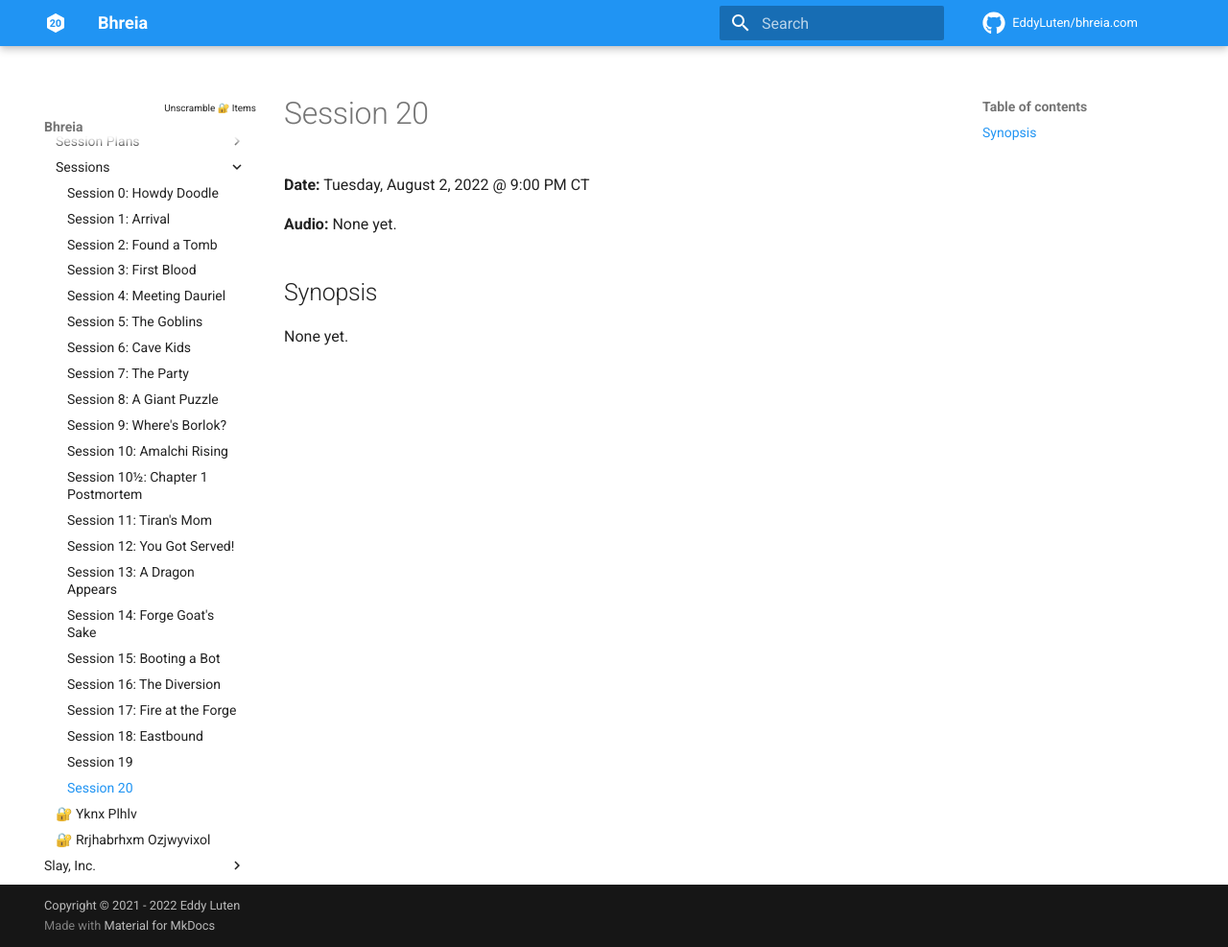
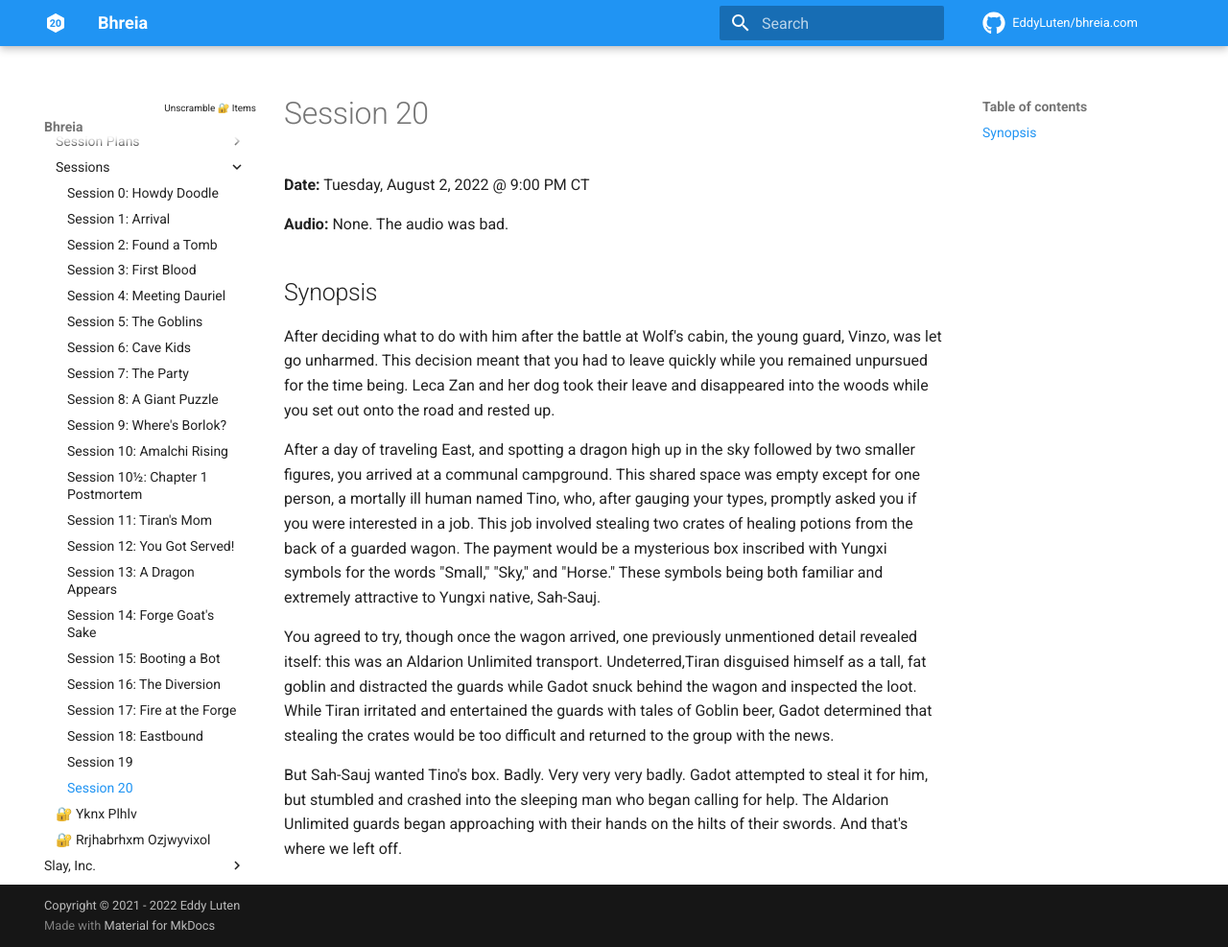
Before and after one commit to EddyLuten/bhreia.com, an MkDocs documentation site: the page built from docs/campaigns/braving-bhreia/sessions/session-20.md, in a window 1280 px wide and 987 px high. Shown: the whole window at 96% size. Built offline with MkDocs 1.6.1 and Material for MkDocs 9.7.7, drawn with Linux system fonts in a browser that asks for light colours; comment, search, counter and statistics services are not loaded.

```diff
--- a/docs/campaigns/braving-bhreia/sessions/session-20.md
+++ b/docs/campaigns/braving-bhreia/sessions/session-20.md
@@ -7,8 +7,14 @@ categories:
 
 **Date:** Tuesday, August 2, 2022 @ 9:00 PM CT
 
-**Audio:** None yet.
+**Audio:** None. The audio was bad.
 
 ## Synopsis
 
-None yet.
+After deciding what to do with him after the battle at Wolf's cabin, the young guard, Vinzo, was let go unharmed. This decision meant that you had to leave quickly while you remained unpursued for the time being. Leca Zan and her dog took their leave and disappeared into the woods while you set out onto the road and rested up.
+
+After a day of traveling East, and spotting a dragon high up in the sky followed by two smaller figures, you arrived at a communal campground. This shared space was empty except for one person, a mortally ill human named Tino, who, after gauging your types, promptly asked you if you were interested in a job. This job involved stealing two crates of healing potions from the back of a guarded wagon. The payment would be a mysterious box inscribed with Yungxi symbols for the words "Small," "Sky," and "Horse." These symbols being both familiar and extremely attractive to Yungxi native, Sah-Sauj.
+
+You agreed to try, though once the wagon arrived, one previously unmentioned detail revealed itself: this was an Aldarion Unlimited transport. Undeterred,Tiran disguised himself as a tall, fat goblin and distracted the guards while Gadot snuck behind the wagon and inspected the loot. While Tiran irritated and entertained the guards with tales of Goblin beer, Gadot determined that stealing the crates would be too difficult and returned to the group with the news.
+
+But Sah-Sauj wanted Tino's box. Badly. Very very very badly. Gadot attempted to steal it for him, but stumbled and crashed into the sleeping man who began calling for help. The Aldarion Unlimited guards began approaching with their hands on the hilts of their swords. And that's where we left off.
```
Also changed, not shown: docs/adventures/blue-skies/index.md (+2 -2 lines), docs/campaigns/braving-bhreia/plans/plan-21.md (added, +32 -0 lines).
